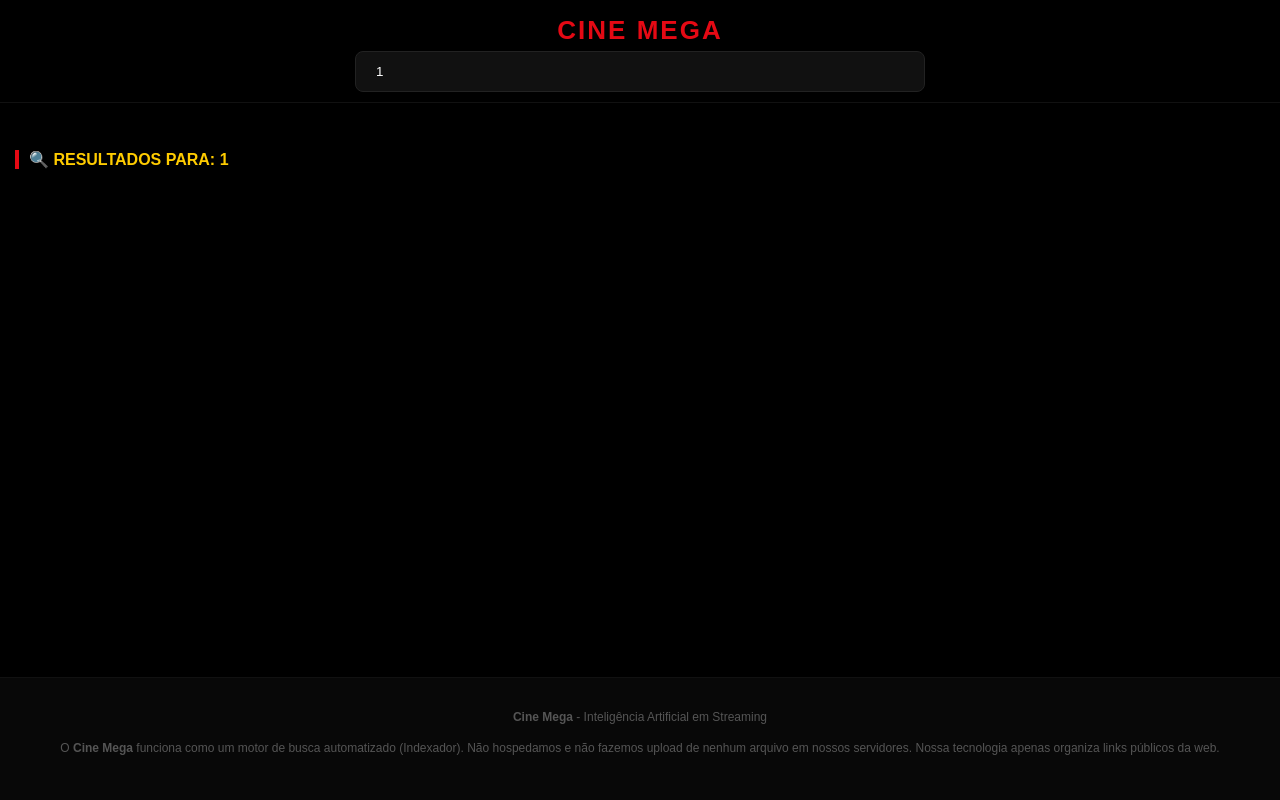
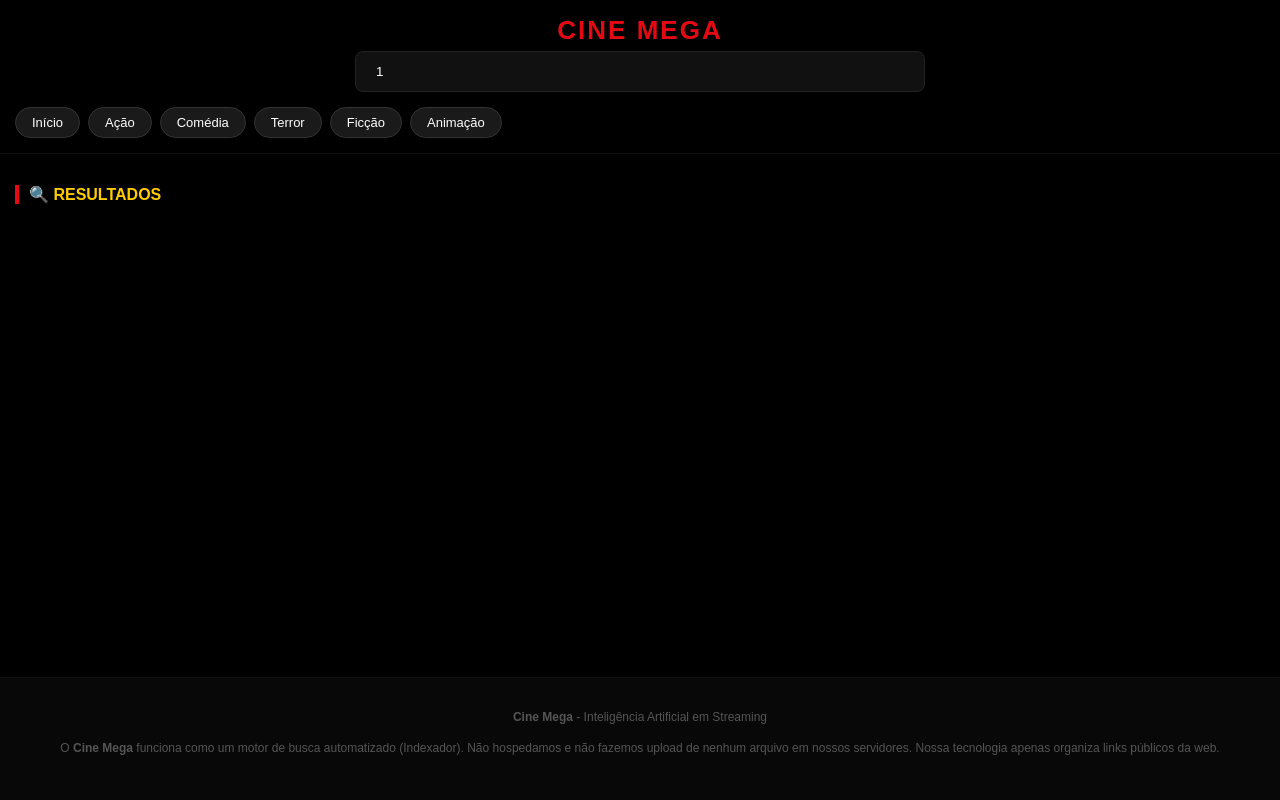
Before and after one commit to rafflores17-prog/cinemega-vitrine, a Flask app: page /genero/1/1 in a window 1280 px wide. Run offline with Flask 3, Linux system fonts and the light colour scheme; data that the repository does not hold is empty; some libraries are stand-ins or nearby versions.

Commit message:
Update header styles and search input placeholder

```diff
--- a/templates/index.html
+++ b/templates/index.html
@@ -11,13 +11,21 @@
 
     <style>
         * { -webkit-tap-highlight-color: transparent; box-sizing: border-box; }
-        body { margin: 0; background: #000; color: #fff; font-family: sans-serif; overflow-x: hidden; padding-top: 140px; display: flex; flex-direction: column; min-height: 100vh; }
 
-        /* 💎 TOPO FIXO */
-        .header-fixo { position: fixed; top: 0; left: 0; width: 100%; background: #000; z-index: 100; border-bottom: 1px solid #111; padding-bottom: 10px; }
+        /* O padding-top aqui é 175px para caber a Logo + Busca + Abas sem cobrir os filmes */
+        body { margin: 0; background: #000; color: #fff; font-family: sans-serif; overflow-x: hidden; padding-top: 175px; display: flex; flex-direction: column; min-height: 100vh; }
+
+        /* 💎 TOPO FIXO COM ABAS */
+        .header-fixo { position: fixed; top: 0; left: 0; width: 100%; background: #000; z-index: 100; border-bottom: 1px solid #111; padding-bottom: 5px; }
         .logo { font-size: 26px; font-weight: bold; color: #e50914; text-align: center; text-transform: uppercase; padding: 15px 0 5px; letter-spacing: 2px; }
-        .busca-box { padding: 0 15px; max-width: 600px; margin: 0 auto; }
+        .busca-box { padding: 0 15px; max-width: 600px; margin: 0 auto 10px; }
         .busca-box input { width: 100%; padding: 12px 20px; border-radius: 8px; border: 1px solid #222; background: #111; color: #fff; outline: none; }
+
+        /* 🏷️ ABAS DE CATEGORIA REDONDAS */
+        .cat-row { display: flex; overflow-x: auto; padding: 5px 15px 10px; gap: 8px; scrollbar-width: none; }
+        .cat-row::-webkit-scrollbar { display: none; }
+        .btn-cat { background: #1a1a1a; color: #fff; padding: 7px 16px; border-radius: 20px; text-decoration: none; font-size: 13px; border: 1px solid #333; white-space: nowrap; }
+        .btn-cat.active { background: #e50914; border-color: #e50914; }
 
         /* 🎬 BANNER ROTATIVO */
         .banner-wrap { width: 100%; padding: 0 10px; margin-bottom: 25px; }
@@ -52,14 +60,23 @@
         <div class="logo">Cine Mega</div>
         <div class="busca-box">
             <form action="/" method="get">
-                <input type="text" name="q" placeholder="Pesquisar..." value="{{ q or '' }}">
+                <input type="text" name="q" placeholder="Pesquisar filmes e séries..." value="{{ q or '' }}">
             </form>
+        </div>
+
+        <div class="cat-row">
+            <a href="/" class="btn-cat {% if not busca %}active{% endif %}">Início</a>
+            <a href="/genero/28/Ação" class="btn-cat">Ação</a>
+            <a href="/genero/35/Comédia" class="btn-cat">Comédia</a>
+            <a href="/genero/27/Terror" class="btn-cat">Terror</a>
+            <a href="/genero/878/Ficção" class="btn-cat">Ficção</a>
+            <a href="/genero/16/Animação" class="btn-cat">Animação</a>
         </div>
     </div>
 
     <main style="flex: 1;">
         {% if busca %}
-            <div class="titulo-secao">🔍 RESULTADOS PARA: {{ q }}</div>
+            <div class="titulo-secao">🔍 RESULTADOS</div>
             <div class="grid-busca">
                 {% for f in filmes %}
                     <a href="/filme/{{ f.id }}" class="item-grade">
```
